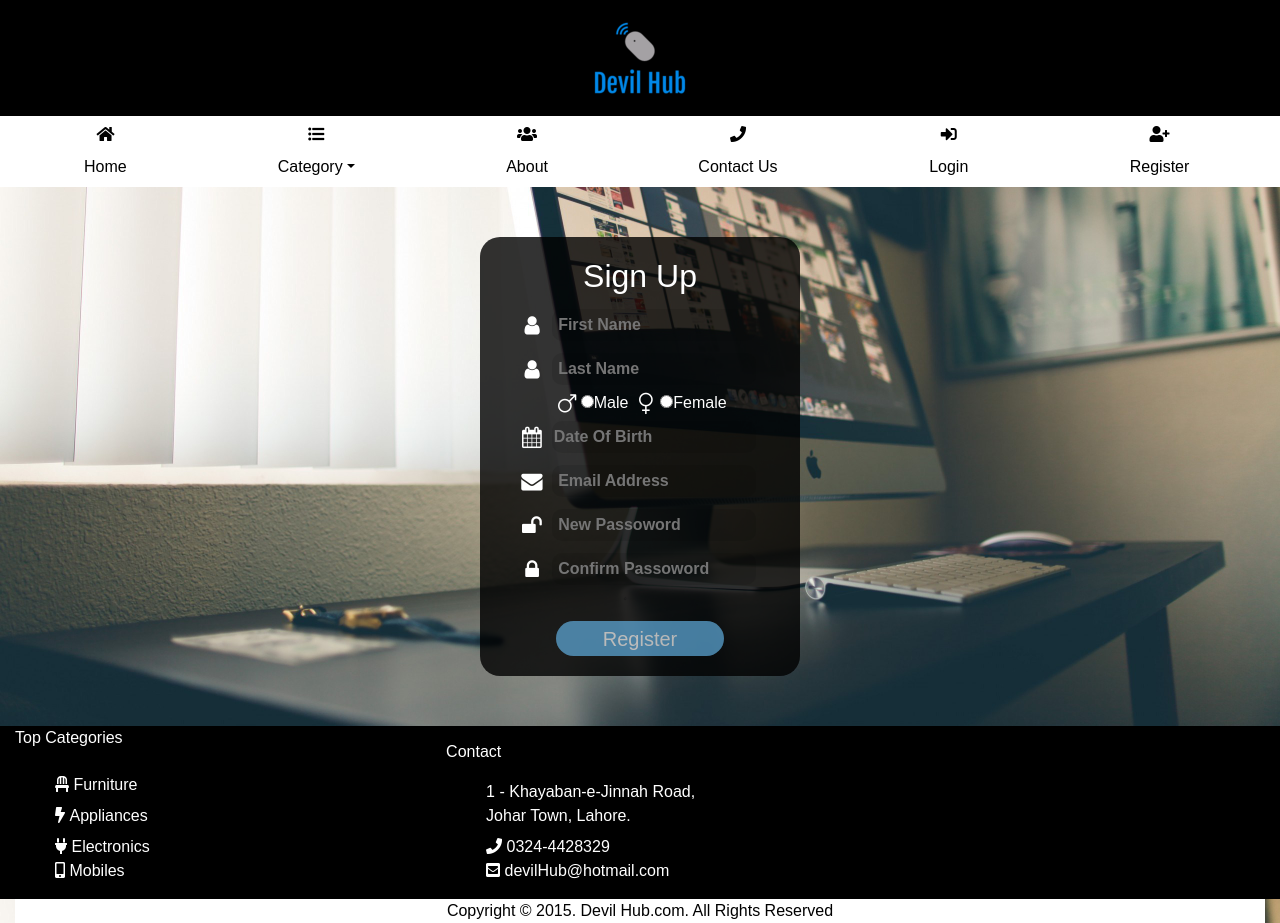
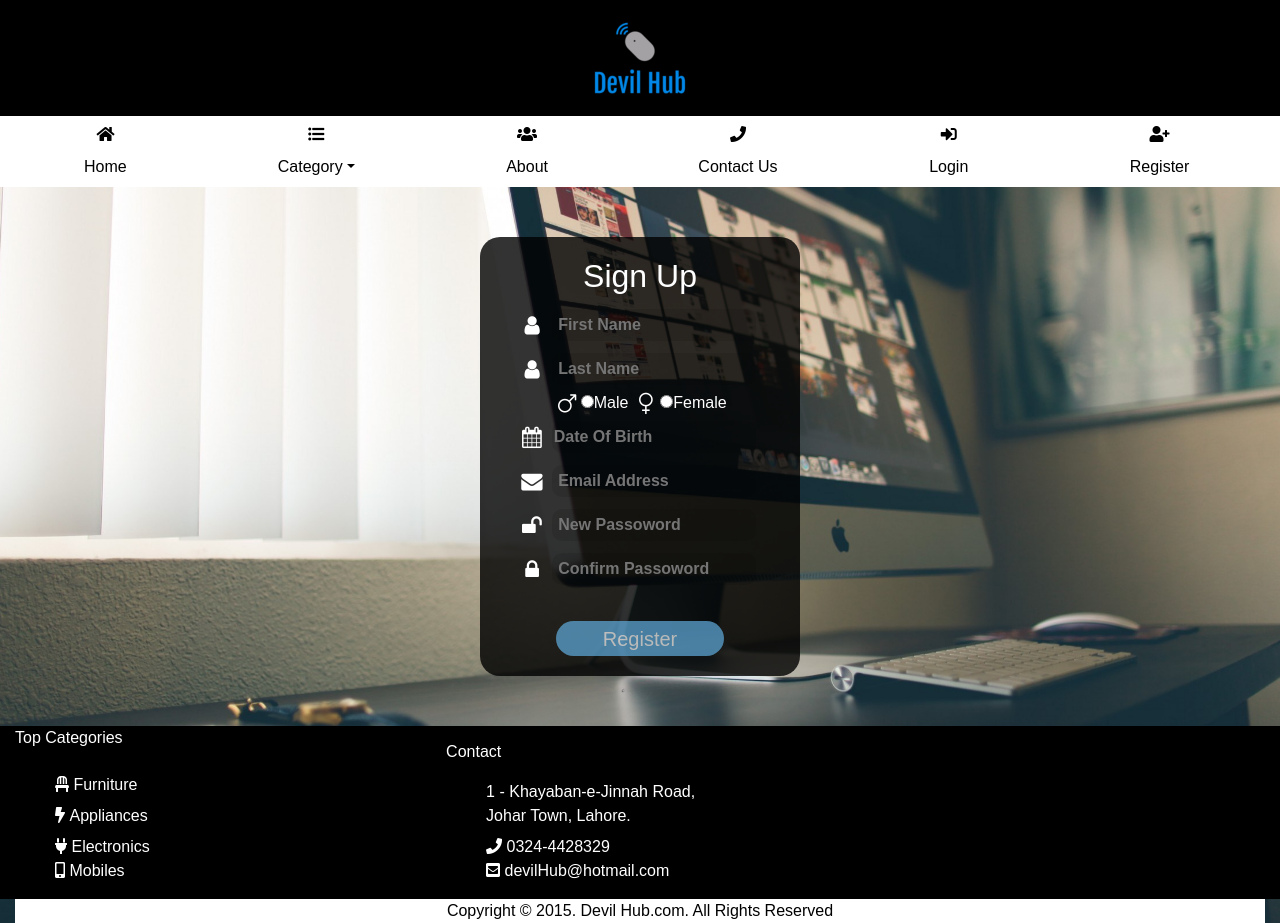
Before and after one commit to usmanawan967/assignment2, a PHP site: page /html/register.html in a window 1280 px wide. Run offline with PHP 8.4, Linux system fonts and the light colour scheme; some libraries are stand-ins or nearby versions.

Commit message:
changes in background

```diff
--- a/css/registerstyle.css
+++ b/css/registerstyle.css
@@ -1,8 +1,8 @@
 body{
-	background-image: url("../images/back.jpg");
-	background-size: 100%;
-	width: 100% 110%;
-	height: 100%;
+	background: url("../images/back.jpg") top center;
+	background-size: cover;
+	background-repeat: no-repeat;
+	width: 100%;
 	font-family: Arial;
 }
 .box{
```
